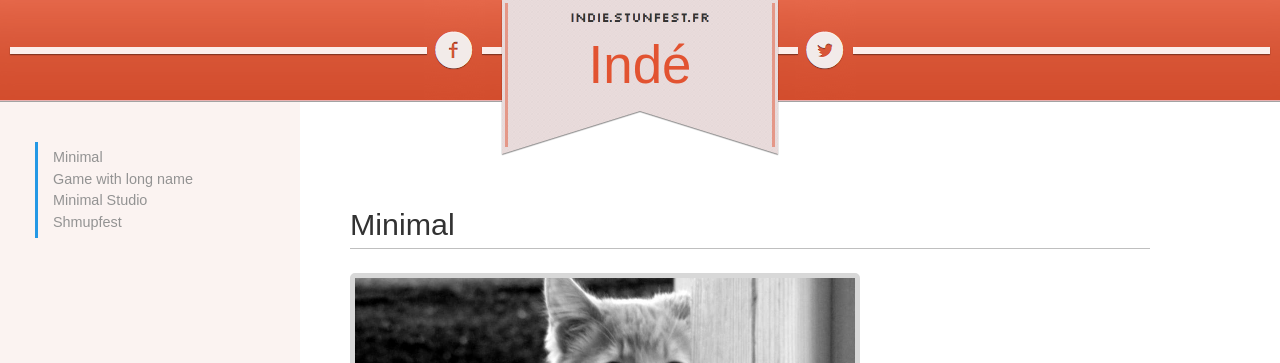
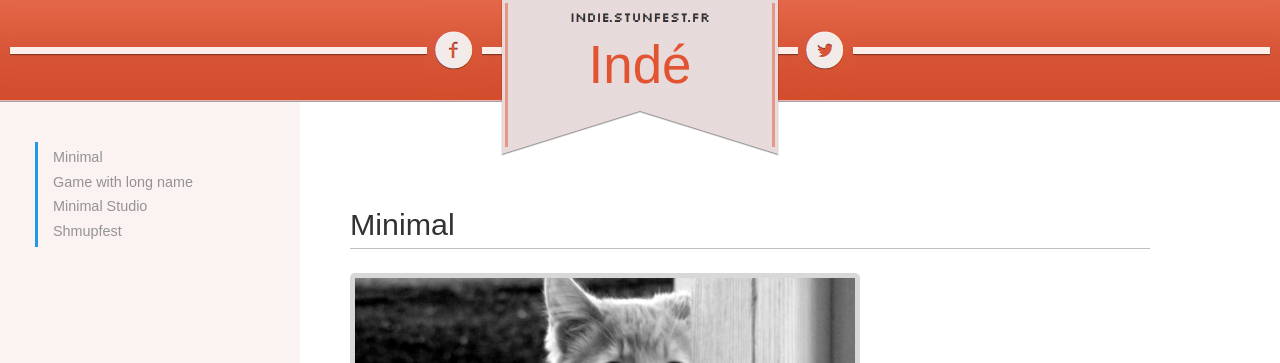
Before and after one commit to westindiecollective/stunfest-indie.github.io, a Jekyll site: the page built from index.html, in a window 1280 px wide. Shown: the top 363 px of the page. Built offline with Jekyll 4.4.1, drawn with Linux system fonts in a browser that asks for light colours; some web fonts are replaced; Markdown is read by kramdown in place of the engine named in the settings; the list of posts is cut into pages by our own code.

Commit message:
Nav: add a small margin between links.

```diff
--- a/static/styles/indie.css
+++ b/static/styles/indie.css
@@ -196,6 +196,10 @@ a {
   border-left: 3px solid #2498e5;
   color: #939393;
   font-size: 0.9rem; }
+  .page-nav__links li {
+    margin-bottom: 3px; }
+  .page-nav__links li:last-child {
+    margin-bottom: 0; }
   .page-nav__links a {
     color: #939393; }
     .page-nav__links a:hover {
```
Also changed, not shown: _sources/_app.scss (+8 -0 lines).
